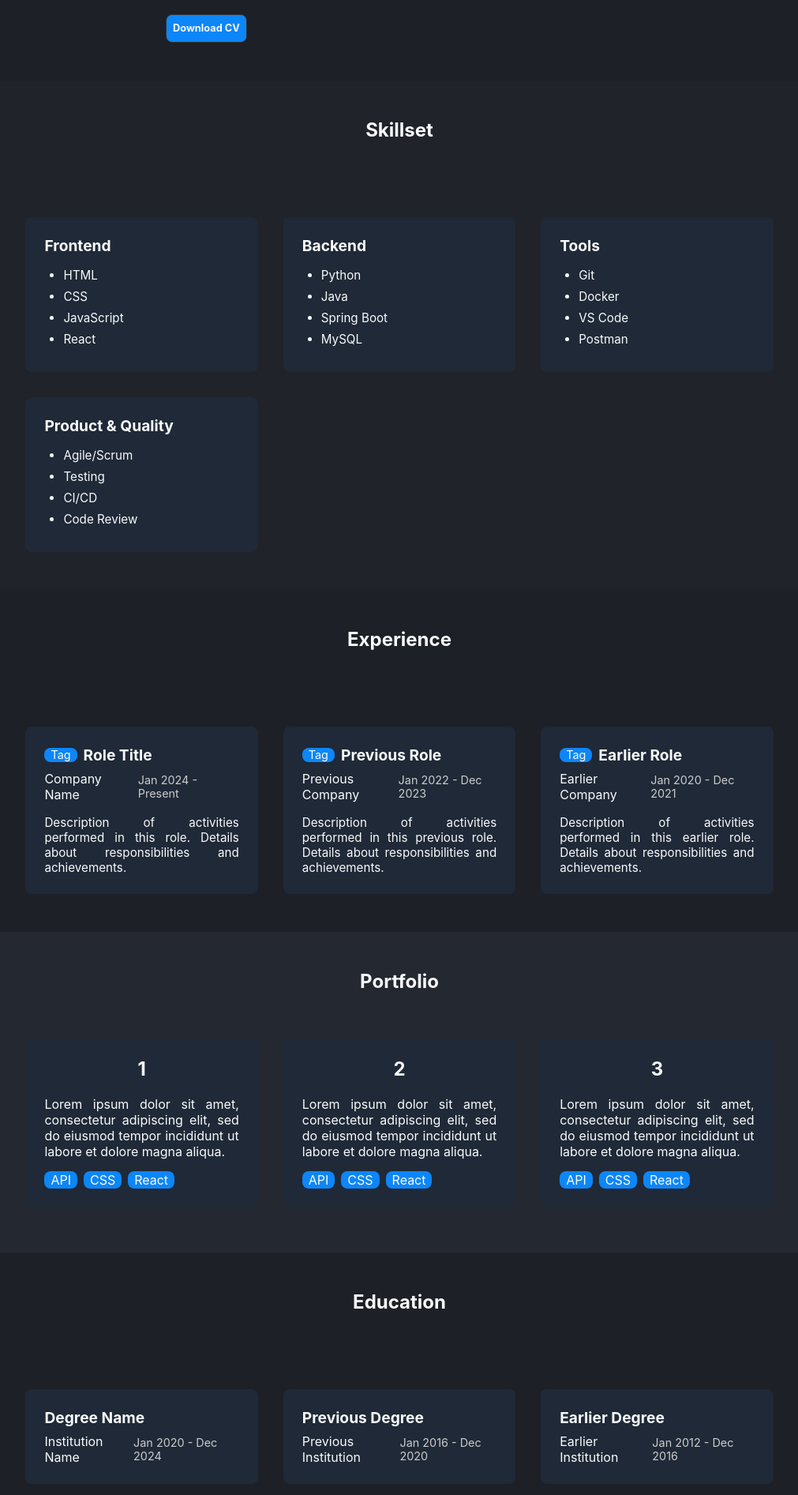
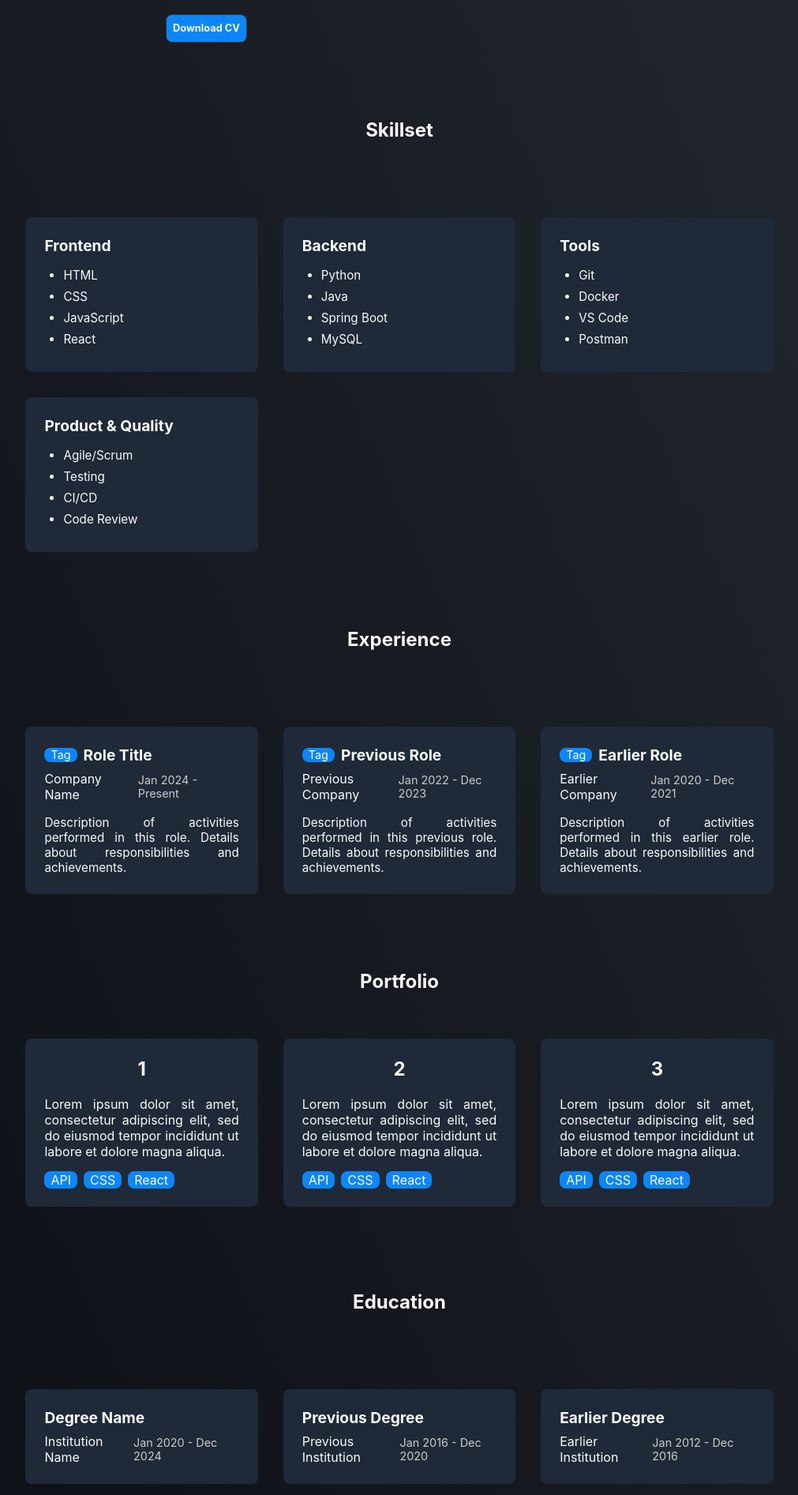
Before and after one commit to ChrisRojCor/my-web, a React (Create React App) app: page / in a window 1280 px wide. Shown: the part 487-2380 px from the top of the page at 79% size, without its empty margins (134-1145 px from the left). Built offline with nearby package versions, Linux system fonts and the light colour scheme.

Commit message:
style: wrap main content in a div and update background styles for multiple components to enhance layout and visual consistency

```diff
--- a/src/App.jsx
+++ b/src/App.jsx
@@ -12,11 +12,13 @@ function App() {
   return (
     <div className="App">
       <Navbar />
-      <Hero />
-      <Skillset />
-      <Experience />
-      <Portfolio />
-      <Education />
+      <div className="main-content">
+        <Hero />
+        <Skillset />
+        <Experience />
+        <Portfolio />
+        <Education />
+      </div>
       <Contact />
     </div>
   );
--- a/src/index.css
+++ b/src/index.css
@@ -5,7 +5,7 @@ body {
     sans-serif;
   -webkit-font-smoothing: antialiased;
   -moz-osx-font-smoothing: grayscale;
-  background-color: #1D2026;
+  background: linear-gradient(to bottom left, #242830, #0B0F14);
 }
 
 code {
--- a/src/stylesheets/Education.css
+++ b/src/stylesheets/Education.css
@@ -3,7 +3,6 @@
     flex-direction: column;
     align-items: center;
     padding: 3rem;
-    background-color: #1D2026;
 }
 
 .education-title {
--- a/src/stylesheets/Experience.css
+++ b/src/stylesheets/Experience.css
@@ -3,7 +3,6 @@
     flex-direction: column;
     align-items: center;
     padding: 3rem;
-    background-color: #1D2026;
 }
 
 .experience-title {
--- a/src/stylesheets/Hero.css
+++ b/src/stylesheets/Hero.css
@@ -4,7 +4,6 @@
     display: flex;
     justify-content: center;
     align-items: center;
-    background-color: #1D2026;
 }
 
 .hero-content {
--- a/src/stylesheets/Portfolio.css
+++ b/src/stylesheets/Portfolio.css
@@ -3,7 +3,6 @@
     flex-direction: column;
     align-items: center;
     padding: 3rem;
-    background-color: #242830;
 }
 
 .portfolio-title {
--- a/src/stylesheets/Skillset.css
+++ b/src/stylesheets/Skillset.css
@@ -3,7 +3,6 @@
     flex-direction: column;
     align-items: center;
     padding: 3rem;
-    background-color: #20232A;
 }
 
 .skillset-title {
```
